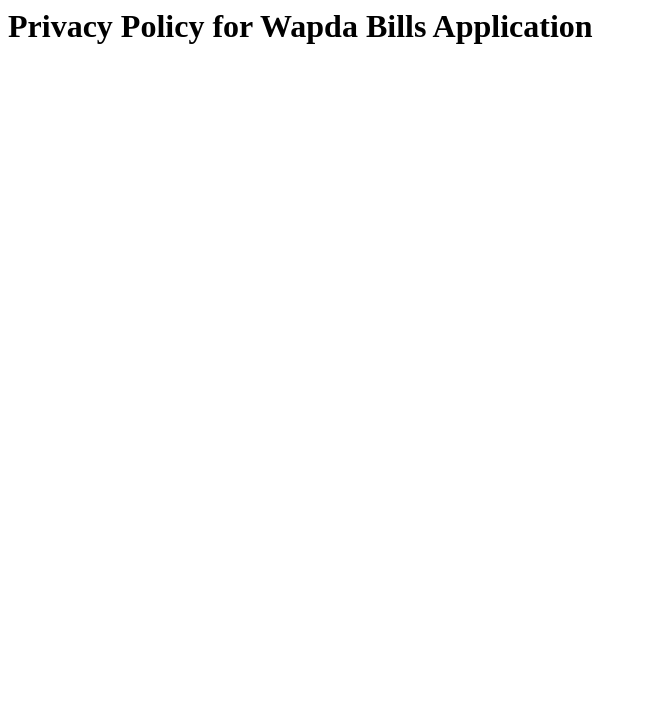
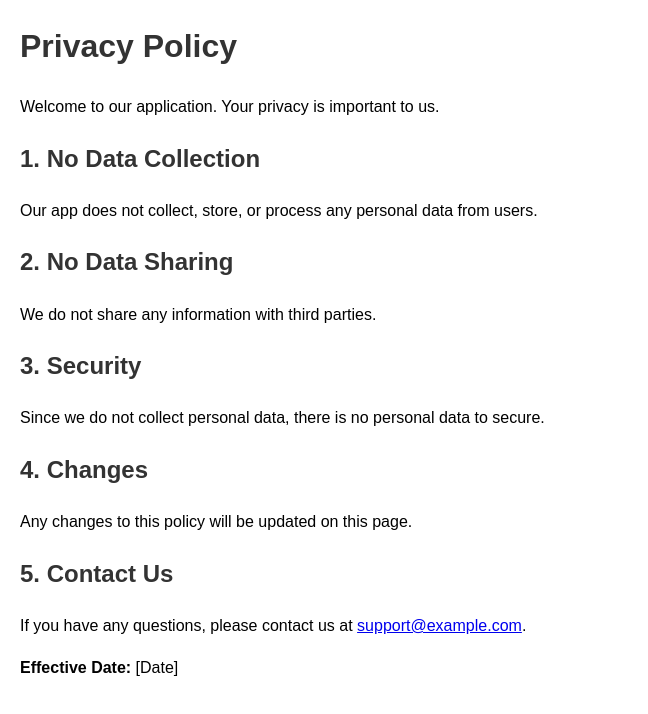
Before and after one commit to AatifSoft/PrivacyPolicy, a plain HTML site: page WapdaBills/index.html in a window 1280 px wide. Shown: the whole page, without its empty margins (0-648 px from the left). Drawn offline with Linux system fonts and the light colour scheme.

Commit message:
Update index.html

```diff
--- a/WapdaBills/index.html
+++ b/WapdaBills/index.html
@@ -1,8 +1,40 @@
-<html>
-  <head>
+<!DOCTYPE html>
+<html lang="en">
+<head>
+    <meta charset="UTF-8">
+    <meta name="viewport" content="width=device-width, initial-scale=1.0">
+    <title>Privacy Policy</title>
+    <style>
+        body {
+            font-family: Arial, sans-serif;
+            margin: 20px;
+            line-height: 1.6;
+        }
+        h1, h2 {
+            color: #333;
+        }
+    </style>
+</head>
+<body>
+    <h1>Privacy Policy</h1>
 
-  </head>
-  <body>
-    <h1>Privacy Policy for Wapda Bills Application</h1>
-  </body>
+    <p>Welcome to our application. Your privacy is important to us.</p>
+
+    <h2>1. No Data Collection</h2>
+    <p>Our app does not collect, store, or process any personal data from users.</p>
+
+    <h2>2. No Data Sharing</h2>
+    <p>We do not share any information with third parties.</p>
+
+    <h2>3. Security</h2>
+    <p>Since we do not collect personal data, there is no personal data to secure.</p>
+
+    <h2>4. Changes</h2>
+    <p>Any changes to this policy will be updated on this page.</p>
+
+    <h2>5. Contact Us</h2>
+    <p>If you have any questions, please contact us at <a href="mailto:support@example.com">support@example.com</a>.</p>
+
+    <p><strong>Effective Date:</strong> [Date]</p>
+</body>
 </html>
```
